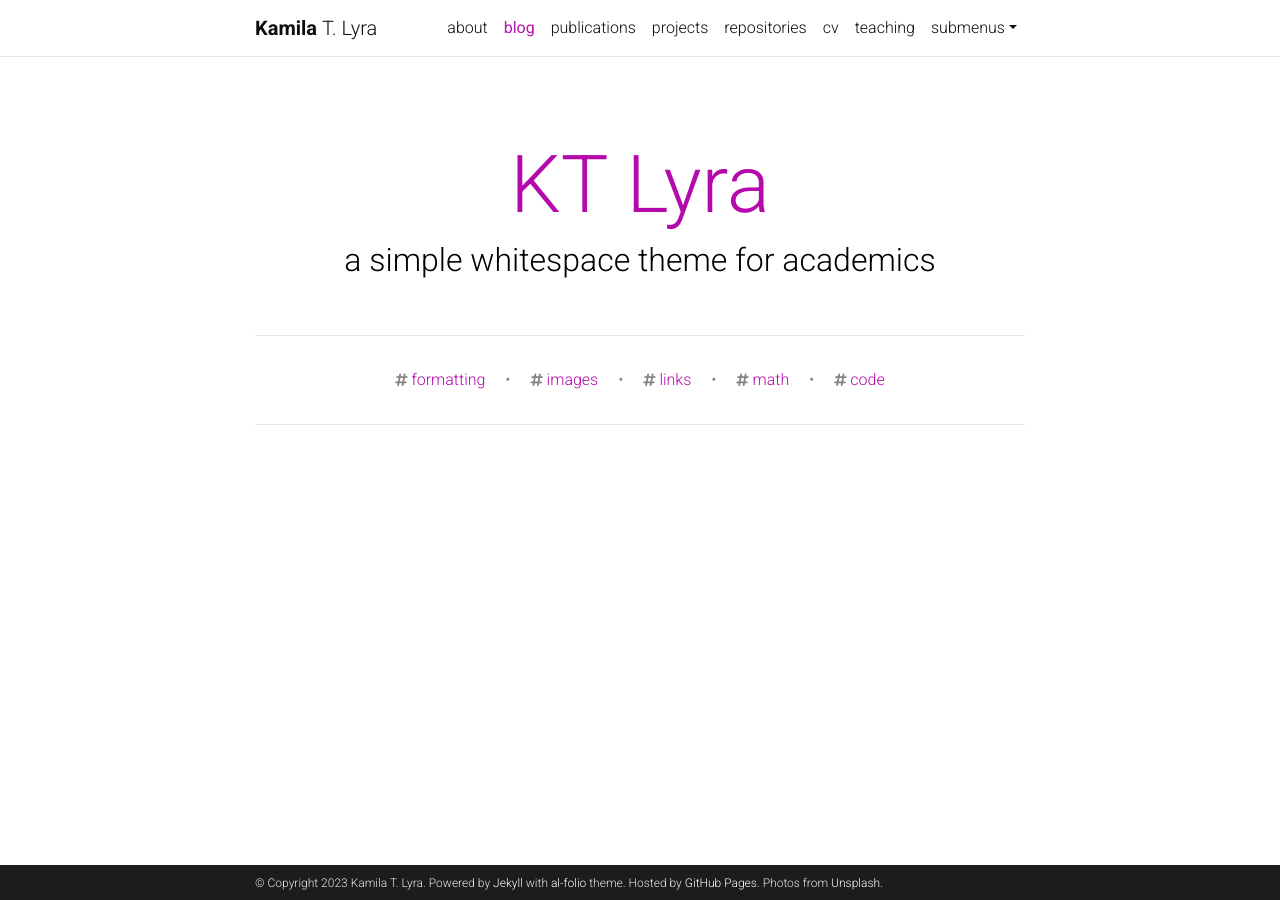
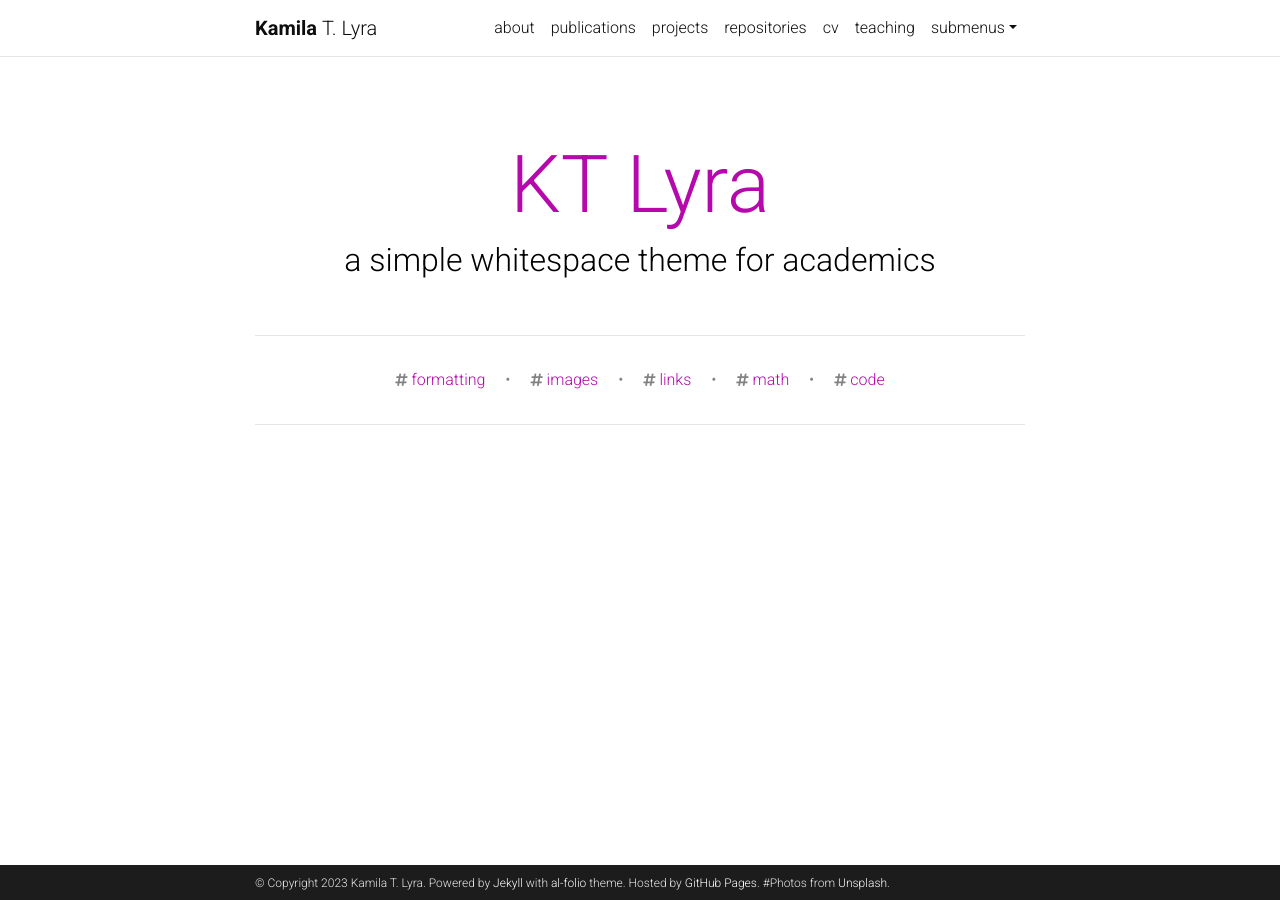
Before and after one commit to Kamilalyra/Kamilalyra.github.io, a Jekyll site: the page built from blog/index.html, in a window 1280 px wide. Built offline with Jekyll 4.4.1, drawn with Linux system fonts in a browser that asks for light colours; the list of posts is cut into pages by our own code; comment, search, counter and statistics services are not loaded; a style sheet for code colours, icons or effects is not loaded; some of the changed lines change nothing that is shown.

Commit message:
Update _config.yml

```diff
--- a/_config.yml
+++ b/_config.yml
@@ -12,8 +12,8 @@ description: > # the ">" symbol means to ignore newlines until "footer_text:"
 footer_text: >
   Powered by <a href="https://jekyllrb.com/" target="_blank">Jekyll</a> with <a href="https://github.com/alshedivat/al-folio">al-folio</a> theme.
   Hosted by <a href="https://pages.github.com/" target="_blank">GitHub Pages</a>.
-  Photos from <a href="https://unsplash.com" target="_blank">Unsplash</a>.
-keywords: jekyll, jekyll-theme, academic-website, portfolio-website  # add your own keywords or leave empty
+  #Photos from <a href="https://unsplash.com" target="_blank">Unsplash</a>.
+keywords: jekyll, academic-website, portfolio-website  # add your own keywords or leave empty
 
 lang: en # the language of your site (for example: en, fr, cn, ru, etc.)
 icon: 🎨  # the emoji used as the favicon (alternatively, provide image name in /assets/img/)
@@ -117,7 +117,7 @@ bing_site_verification:  # out your bing-site-verification ID (Bing Webmaster)
 # -----------------------------------------------------------------------------
 
 blog_name: KT Lyra # blog_name will be displayed in your blog page
-blog_nav_title: blog # your blog must have a title for it to be displayed in the nav bar
+blog_nav_title: # your blog must have a title for it to be displayed in the nav bar
 blog_description: a simple whitespace theme for academics
 permalink: /blog/:year/:title/
 
@@ -256,10 +256,10 @@ display_tags: ['formatting', 'images', 'links', 'math', 'code'] # this tags will
 
 scholar:
 
-  last_name: [Einstein]
-  first_name: [Albert, A.]
+  last_name: [Lyra]
+  first_name: [Kamila T.]
 
-  style: apa
+  style: ieee
   locale: en
 
   source: /_bibliography/
```
